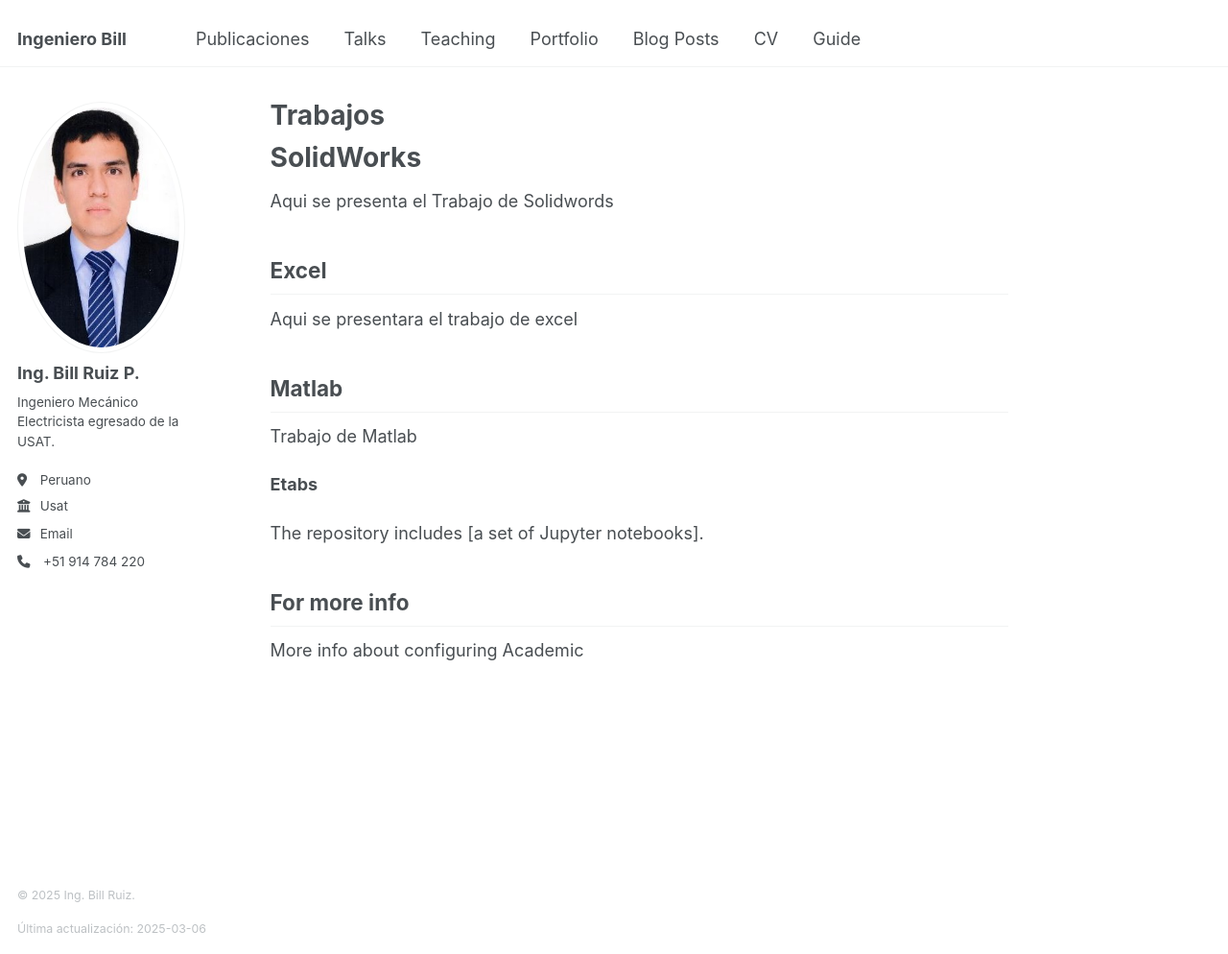
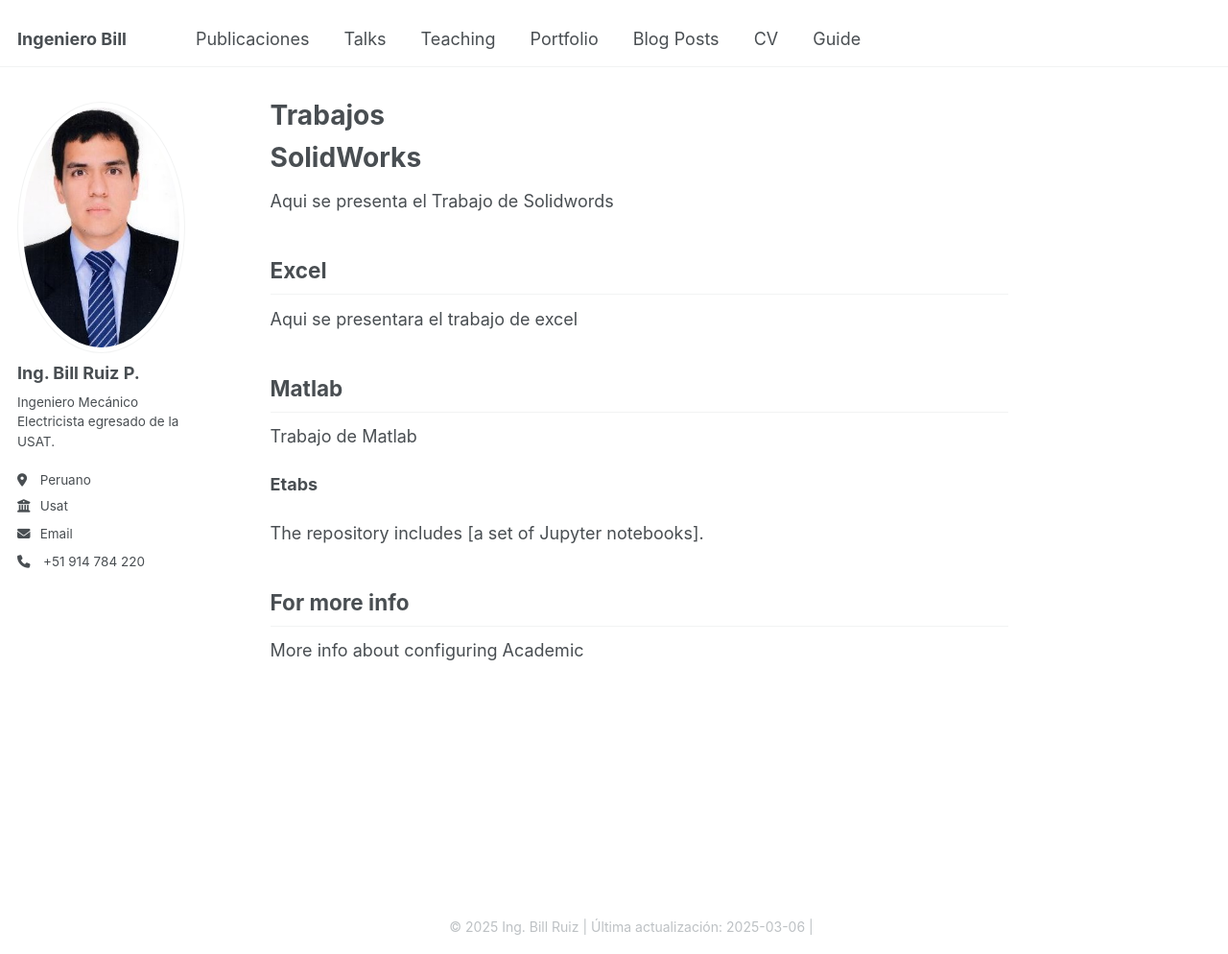
Before and after one commit to IngenieroBill/Cv, a Jekyll site: the page built from _pages/about.md, in a window 1280 px wide and 994 px high. Shown: the whole window at 96% size. Built offline with Jekyll 4.4.1, drawn with Linux system fonts in a browser that asks for light colours.

Commit message:
Actualización del footer

```diff
--- a/_includes/footer.html
+++ b/_includes/footer.html
@@ -2,56 +2,15 @@
 
 {% if site.author.github or site.author.linkedin or site.author.twitter or site.author.youtube or site.author.instagram or site.atom_feed.hide != true %}
 <div class="page__footer">
-  <div class="page__footer-follow">
-    <ul class="social-icons">
-
-      {% if site.author.github %}
-        <li>
-          <a href="https://github.com/{{ site.author.github }}" target="_blank" rel="noopener noreferrer">
-            <i class="fab fa-github" aria-hidden="true"></i> GitHub
-          </a>
-        </li>
-      {% endif %}
-
-      {% if site.author.linkedin %}
-        <li>
-          <a href="https://linkedin.com/in/{{ site.author.linkedin }}" target="_blank" rel="noopener noreferrer">
-            <i class="fab fa-linkedin" aria-hidden="true"></i> LinkedIn
-          </a>
-        </li>
-      {% endif %}
-
-      {% if site.author.twitter %}
-        <li>
-          <a href="https://twitter.com/{{ site.author.twitter }}" target="_blank" rel="noopener noreferrer">
-            <i class="fab fa-twitter" aria-hidden="true"></i> Twitter
-          </a>
-        </li>
-      {% endif %}
-
-      {% if site.author.youtube %}
-        <li>
-          <a href="https://youtube.com/{{ site.author.youtube }}" target="_blank" rel="noopener noreferrer">
-            <i class="fab fa-youtube" aria-hidden="true"></i> YouTube
-          </a>
-        </li>
-      {% endif %}
-
-      {% if site.author.instagram %}
-        <li>
-          <a href="https://instagram.com/{{ site.author.instagram }}" target="_blank" rel="noopener noreferrer">
-            <i class="fab fa-instagram" aria-hidden="true"></i> Instagram
-          </a>
-        </li>
-      {% endif %}
-
-    </ul>
+  <div class="page__footer" style="text-align: center; font-size: 14px;">
+    <p>&copy; {{ site.time | date: '%Y' }} {{ site.name | default: site.title }} | Última actualización: {{ "now" | date: '%Y-%m-%d' }} |
+    {% if site.author.github %} <a href="https://github.com/{{ site.author.github }}" target="_blank" rel="noopener noreferrer"><i class="fab fa-github"></i> GitHub</a> | {% endif %}
+    {% if site.author.linkedin %} <a href="https://linkedin.com/in/{{ site.author.linkedin }}" target="_blank" rel="noopener noreferrer"><i class="fab fa-linkedin"></i> LinkedIn</a> | {% endif %}
+    {% if site.author.twitter %} <a href="https://twitter.com/{{ site.author.twitter }}" target="_blank" rel="noopener noreferrer"><i class="fab fa-twitter"></i> Twitter</a> | {% endif %}
+    {% if site.author.youtube %} <a href="https://youtube.com/{{ site.author.youtube }}" target="_blank" rel="noopener noreferrer"><i class="fab fa-youtube"></i> YouTube</a> | {% endif %}
+    {% if site.author.instagram %} <a href="https://instagram.com/{{ site.author.instagram }}" target="_blank" rel="noopener noreferrer"><i class="fab fa-instagram"></i> Instagram</a> {% endif %}
+    </p>
   </div>
 
-  <div class="page__footer-copyright">
-    <p>&copy; {{ site.time | date: '%Y' }} {{ site.name | default: site.title }}.</p>
-
-    <p>Última actualización: {{ "now" | date: '%Y-%m-%d' }}</p>
-  </div>
 </div>
 {% endif %}
```
